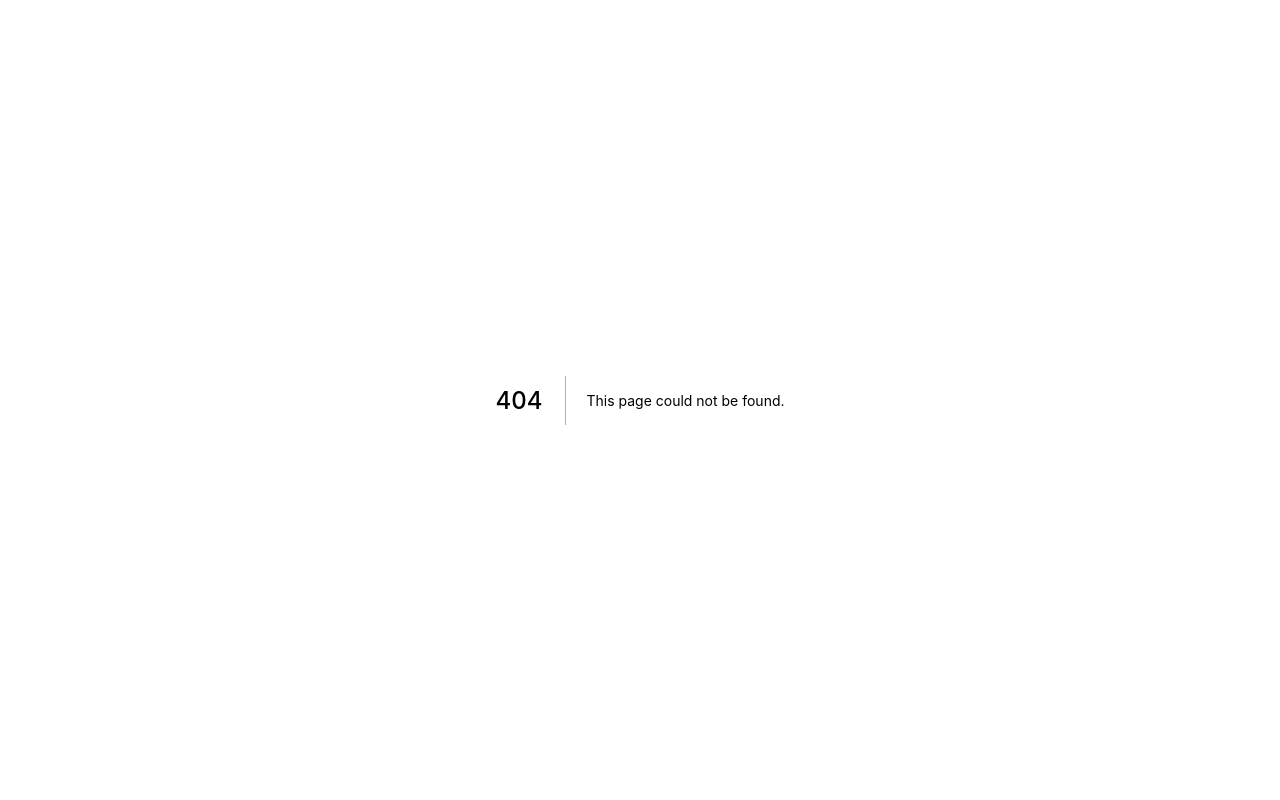
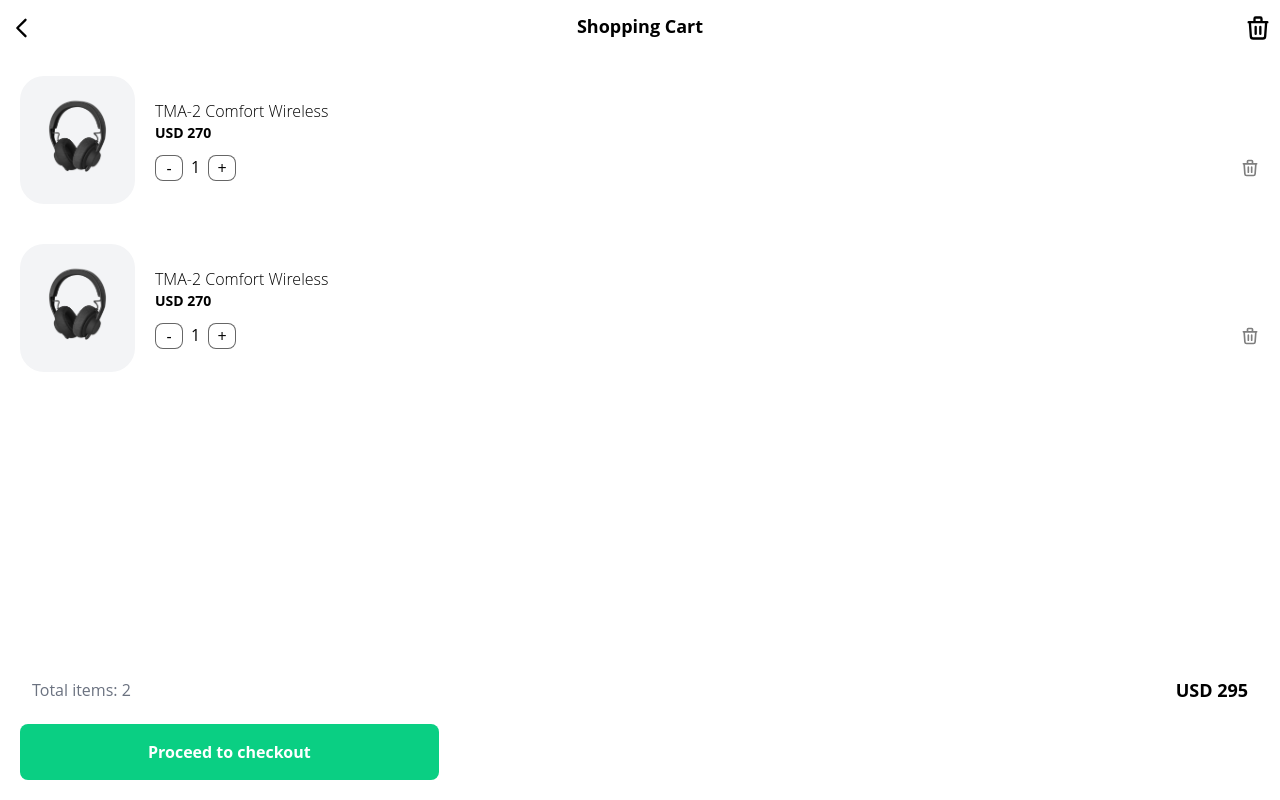
Before and after one commit to KepplerTeam/linker-client, a Next.js app: page /shopping-cart in a window 1280 px wide. Before the commit this address had no page. Built offline with nearby package versions, Linux system fonts and the light colour scheme; what @tailwindcss/typography would draw is missing.

Commit message:
Design of shopping cart

```diff
--- a/components/Navbar/Nav.tsx
+++ b/components/Navbar/Nav.tsx
@@ -12,6 +12,6 @@ export default function Nav() {
         	<a className="flex items-center" href="#">
           		<img className="h-7" src="./profile-pic.png" alt="Perfil" />
        		</a>
-      </div>
+      	</div>
 	);
 }
--- /dev/null
+++ b/components/shoppingCart/CartProduct.tsx
@@ -0,0 +1,24 @@
+import React from 'react';
+import { TrashIcon } from '../icons';
+
+export default function CartProduct() {
+	return(
+		<div className="card flex flex-row px-8 items-center justify-center w-full">
+				<img className="h-32 w-auto p-4 bg-gray-100 rounded-3xl" src="./TMA-2-Modular-Headphone.png" alt="" />
+				<div className="py-5 pl-5 flex flex-col items-start h-full w-full">
+					<h4 className="text-l font-light mb-auto">TMA-2 Comfort Wireless</h4>
+					<h5 className="text-sm font-bold mb-3">USD 270</h5>
+					<div className="flex flex-row items-center justify-between w-full">
+						<div className="flex mr-auto">
+							<button className="cart w-7 mr-2"> - </button>
+							<p>1</p>
+							<button className="cart w-7 ml-2"> + </button>
+						</div>
+						<a className="">
+						<TrashIcon className="w-5 h-5 opacity-50"/>
+						</a>
+					</div>
+				</div>
+			</div>
+	);
+}
--- /dev/null
+++ b/components/shoppingCart/CartTitleBar.tsx
@@ -0,0 +1,18 @@
+import React from 'react';
+import { TrashIcon, BackIcon } from '../icons';
+
+export default function CartTitleBar() {
+	return(
+		<div className="nav">
+			<a className="flex items-center" href="#">
+				<BackIcon className="w-7 h-7"/>
+			</a>
+			<a className="mx-auto" href="#">
+				<h2 className="text-lg font-bold h-8">Shopping Cart</h2>
+			</a>
+			<a className="flex items-center" href="#">
+				<TrashIcon className="w-7 h-7"/>
+			</a>
+		</div>
+	);
+}
--- /dev/null
+++ b/pages/shopping-cart.tsx
@@ -0,0 +1,20 @@
+import React from 'react';
+import CartTitleBar from '../components/shoppingCart/CartTitleBar';
+import CartProduct from '../components/shoppingCart/CartProduct';
+
+export default function ShoppingCart() {
+	return(
+		<React.Fragment>
+			<CartTitleBar />
+			<CartProduct />
+			<CartProduct />
+			<div className="fixed bottom-0 w-full flex-col justify-center">
+				<div className="flex flex-row px-8 items-center justify-between" >
+					<h6 className="text-gray-500 mr">Total items: 2</h6>
+					<h4 className="text-lg font-bold">USD 295</h4>
+				</div>
+				<button className="flex checkout">Proceed to checkout</button>
+			</div>
+		</React.Fragment>
+	);
+}
--- a/styles/main.css
+++ b/styles/main.css
@@ -146,3 +146,19 @@ button.nav-item.active:hover {
 button.nav-item:not(.active):hover {
   @apply bg-gray-200;
 }
+
+button.checkout {
+  @apply bg-primary-100 text-white font-bold rounded-lg py-4 px-32 m-5;
+}
+
+button.checkout:hover {
+  @apply bg-primary-600;
+}
+
+button.cart {
+  @apply bg-white rounded-lg border-black border px-2 border-opacity-60;
+}
+
+button.cart:hover {
+  @apply bg-gray-100;
+}
```
Also changed, not shown: 1 other file (tests, documents, lock files or other folders).
